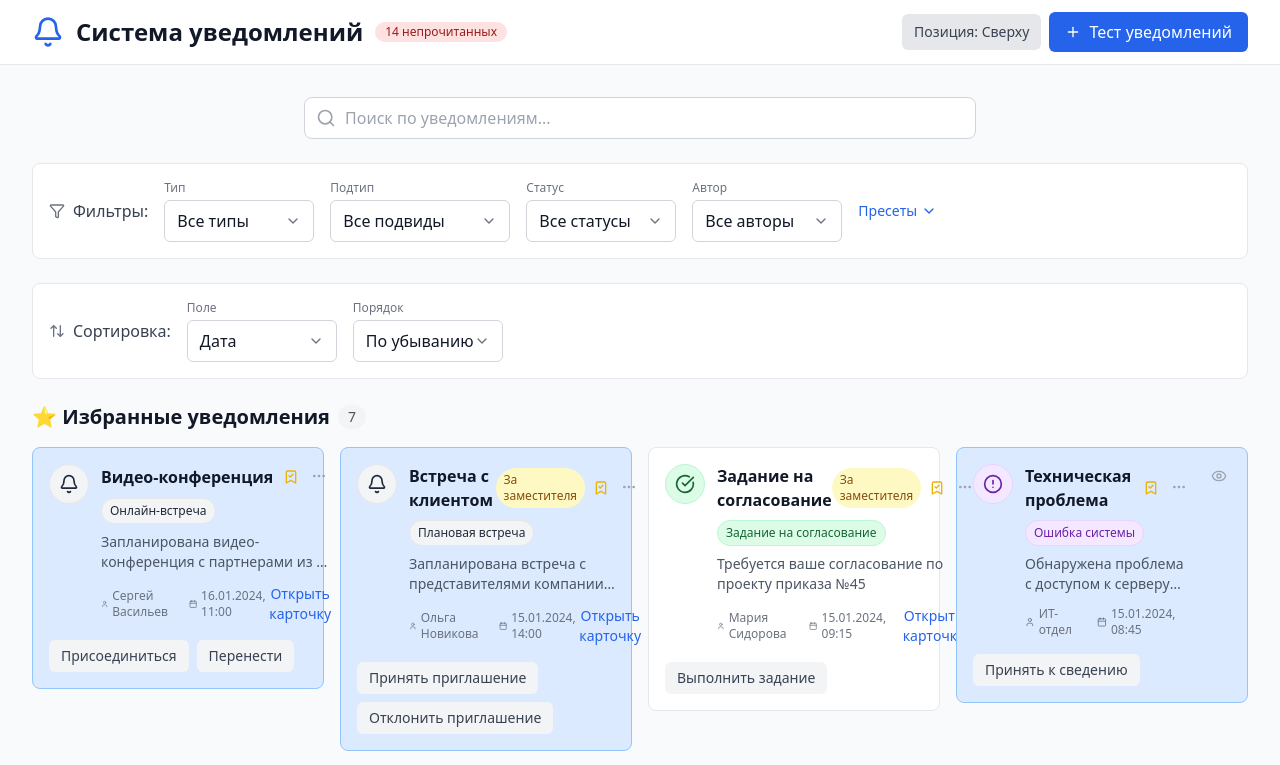
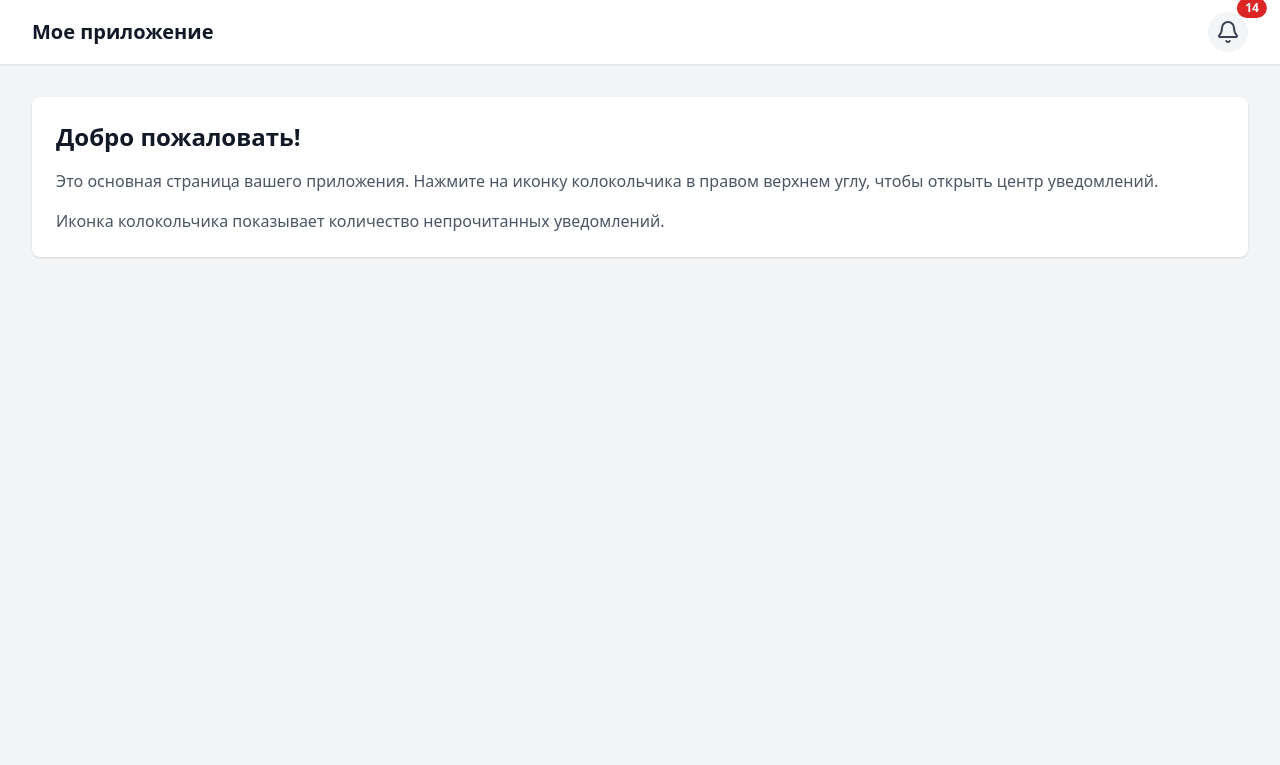
Before and after one commit to AzerQ/sed-notifications-frontend, a React app: page / in a window 1280 px wide. Shown: the top 765 px of the page. Built offline with nearby package versions, Linux system fonts and the light colour scheme.

Commit message:
feat(Notifications): implement NotificationCenter with modal and notification bell

```diff
--- a/src/App.tsx
+++ b/src/App.tsx
@@ -1,11 +1,44 @@
-import NotificationsBar from "./NotificationsBar/NotificationsBar";
 import React from "react";
-import {mockNotifications} from "./MockNotifications";
+import { NotificationCenter } from "./NotificationsBar";
+import { mockNotifications } from "./MockNotifications";
 
 const App: React.FC = () => {
-    return (<>
-        <NotificationsBar notifications={mockNotifications}/>
-    </>)
-}
+    return (
+        <div className="min-h-screen bg-gray-100">
+            {/* Header with notification bell */}
+            <header className="bg-white shadow-sm border-b border-gray-200">
+                <div className="max-w-7xl mx-auto px-4 sm:px-6 lg:px-8">
+                    <div className="flex justify-between items-center h-16">
+                        <div className="flex items-center">
+                            <h1 className="text-xl font-semibold text-gray-900">
+                                Мое приложение
+                            </h1>
+                        </div>
+
+                        <div className="flex items-center space-x-4">
+                            <NotificationCenter notifications={mockNotifications} />
+                        </div>
+                    </div>
+                </div>
+            </header>
+
+            {/* Main content */}
+            <main className="max-w-7xl mx-auto px-4 sm:px-6 lg:px-8 py-8">
+                <div className="bg-white rounded-lg shadow p-6">
+                    <h2 className="text-2xl font-bold text-gray-900 mb-4">
+                        Добро пожаловать!
+                    </h2>
+                    <p className="text-gray-600 mb-4">
+                        Это основная страница вашего приложения. Нажмите на иконку колокольчика
+                        в правом верхнем углу, чтобы открыть центр уведомлений.
+                    </p>
+                    <p className="text-gray-600">
+                        Иконка колокольчика показывает количество непрочитанных уведомлений.
+                    </p>
+                </div>
+            </main>
+        </div>
+    );
+};
 
 export default App;
--- /dev/null
+++ b/src/NotificationsBar/Modal.tsx
@@ -0,0 +1,87 @@
+import React, { useEffect } from 'react';
+import { X } from 'lucide-react';
+
+interface ModalProps {
+  isOpen: boolean;
+  onClose: () => void;
+  children: React.ReactNode;
+  title?: string;
+  size?: 'sm' | 'md' | 'lg' | 'xl' | 'full';
+}
+
+export const Modal: React.FC<ModalProps> = ({
+  isOpen,
+  onClose,
+  children,
+  title,
+  size = 'xl'
+}) => {
+  useEffect(() => {
+    const handleEscape = (event: KeyboardEvent) => {
+      if (event.key === 'Escape') {
+        onClose();
+      }
+    };
+
+    if (isOpen) {
+      document.addEventListener('keydown', handleEscape);
+      document.body.style.overflow = 'hidden';
+    }
+
+    return () => {
+      document.removeEventListener('keydown', handleEscape);
+      document.body.style.overflow = 'unset';
+    };
+  }, [isOpen, onClose]);
+
+  if (!isOpen) return null;
+
+  const sizeClasses = {
+    sm: 'max-w-md',
+    md: 'max-w-lg',
+    lg: 'max-w-2xl',
+    xl: 'max-w-6xl',
+    full: 'max-w-full mx-4'
+  };
+
+  return (
+    <div className="fixed inset-0 z-50 overflow-y-auto">
+      {/* Backdrop */}
+      <div
+        className="fixed inset-0 bg-black bg-opacity-50 transition-opacity"
+        onClick={onClose}
+      />
+
+      {/* Modal */}
+      <div className="flex min-h-screen items-center justify-center p-4">
+        <div
+          className={`
+            relative w-full ${sizeClasses[size]} bg-white rounded-lg shadow-xl
+            transform transition-all duration-300 ease-out max-h-[90vh] flex flex-col
+            ${isOpen ? 'scale-100 opacity-100' : 'scale-95 opacity-0'}
+          `}
+          onClick={(e) => e.stopPropagation()}
+        >
+          {/* Header */}
+          {title && (
+            <div className="flex items-center justify-between p-6 border-b border-gray-200">
+              <h2 className="text-xl font-semibold text-gray-900">{title}</h2>
+              <button
+                onClick={onClose}
+                className="p-2 hover:bg-gray-100 rounded-full transition-colors"
+                aria-label="Закрыть модальное окно"
+              >
+                <X className="w-5 h-5 text-gray-500" />
+              </button>
+            </div>
+          )}
+
+          {/* Content */}
+          <div className="flex-1 overflow-y-auto">
+            {children}
+          </div>
+        </div>
+      </div>
+    </div>
+  );
+};
--- /dev/null
+++ b/src/NotificationsBar/NotificationBell.tsx
@@ -0,0 +1,24 @@
+import React from 'react';
+import { Bell } from 'lucide-react';
+
+interface NotificationBellProps {
+  unreadCount: number;
+  onClick: () => void;
+}
+
+export const NotificationBell: React.FC<NotificationBellProps> = ({ unreadCount, onClick }) => {
+  return (
+    <button
+      onClick={onClick}
+      className="relative p-2 rounded-full bg-gray-100 hover:bg-gray-200 transition-colors duration-200 focus:outline-none focus:ring-2 focus:ring-blue-500 focus:ring-offset-2"
+      aria-label={`Открыть центр уведомлений${unreadCount > 0 ? ` (${unreadCount} непрочитанных)` : ''}`}
+    >
+      <Bell className="w-6 h-6 text-gray-700" />
+      {unreadCount > 0 && (
+        <span className="absolute -top-1 -right-1 inline-flex items-center justify-center px-2 py-1 text-xs font-bold leading-none text-white transform translate-x-1/2 -translate-y-1/2 bg-red-600 rounded-full min-w-[20px] h-5">
+          {unreadCount > 99 ? '99+' : unreadCount}
+        </span>
+      )}
+    </button>
+  );
+};
--- /dev/null
+++ b/src/NotificationsBar/NotificationCenter.tsx
@@ -0,0 +1,41 @@
+import React, { useState } from 'react';
+import { NotificationBell } from './NotificationBell';
+import { Modal } from './Modal';
+import { NotificationsBar } from './NotificationsBar';
+import { InAppNotificationData } from './types';
+
+interface NotificationCenterProps {
+  notifications: InAppNotificationData[];
+}
+
+export const NotificationCenter: React.FC<NotificationCenterProps> = ({ notifications }) => {
+  const [isModalOpen, setIsModalOpen] = useState(false);
+
+  const unreadCount = notifications.filter(notification => !notification.read).length;
+
+  const openModal = () => {
+    setIsModalOpen(true);
+  };
+
+  const closeModal = () => {
+    setIsModalOpen(false);
+  };
+
+  return (
+    <>
+      <NotificationBell
+        unreadCount={unreadCount}
+        onClick={openModal}
+      />
+
+      <Modal
+        isOpen={isModalOpen}
+        onClose={closeModal}
+        title="Центр уведомлений"
+        size="full"
+      >
+        <NotificationsBar notifications={notifications} />
+      </Modal>
+    </>
+  );
+};
--- a/src/NotificationsBar/NotificationsBar.tsx
+++ b/src/NotificationsBar/NotificationsBar.tsx
@@ -1,6 +1,5 @@
-// App.tsx
 import React, {useMemo, useState} from 'react';
-import { Bell, Plus, Search} from 'lucide-react';
+import { Plus, Search} from 'lucide-react';
 import {NotificationFilters} from "./NotificationFilters";
 import {NotificationSort} from "./NotificationSort";
 import {Filters, Preset, ToastConfig, SortOption} from "./types";
@@ -191,7 +190,7 @@ const NotificationsBarContent: React.FC<{
           </span>
         </h2>
       )}
-      <div className="grid gap-4 grid-cols-1 sm:grid-cols-1 md:grid-cols-2 xl:grid-cols-4">
+      <div className="grid gap-4 grid-cols-1 lg:grid-cols-2 xl:grid-cols-3">
         {notifications.length === 0 ? (
           emptyMessage && (
             <div className="col-span-full text-center py-8">
@@ -216,20 +215,32 @@ const NotificationsBarContent: React.FC<{
   );
 
   return (
-    <div className="min-h-screen bg-gray-50">
-      {/* Header */}
-      <header className="bg-white border-b border-gray-200">
-        <div className="max-w-7xl mx-auto px-4 sm:px-6 lg:px-8">
-          <div className="flex justify-between items-center h-16">
-            <div className="flex items-center space-x-3">
-              <Bell className="w-8 h-8 text-blue-600" />
-              <h1 className="text-2xl font-bold text-gray-900">Система уведомлений</h1>
+    <div className="h-full bg-gray-50 flex flex-col">
+      {/* Controls Section */}
+      <div className="p-6 border-b border-gray-200 bg-white flex-shrink-0">
+        {/* Search Bar */}
+        <div className="mb-4">
+          <div className="relative">
+            <Search className="absolute left-3 top-1/2 transform -translate-y-1/2 text-gray-400 w-5 h-5" />
+            <input
+              type="text"
+              placeholder="Поиск по уведомлениям..."
+              value={searchTerm}
+              onChange={handleSearchChange}
+              className="w-full pl-10 pr-4 py-2 border border-gray-300 rounded-lg focus:outline-none focus:ring-2 focus:ring-blue-500 focus:border-transparent"
+            />
+          </div>
+        </div>
+
+        <div className="flex flex-wrap gap-4 items-center justify-between">
+          <div className="flex items-center space-x-2">
             {unreadCount > 0 && (
               <span className="bg-red-100 text-red-800 text-xs font-medium px-2.5 py-0.5 rounded-full">
                 {unreadCount} непрочитанных
               </span>
             )}
           </div>
+
           <div className="flex items-center space-x-2">
             <button
               onClick={togglePosition}
@@ -247,24 +258,9 @@ const NotificationsBarContent: React.FC<{
           </div>
         </div>
       </div>
-      </header>
 
-      <main className="max-w-10xl mx-auto px-4 sm:px-6 lg:px-8 py-8">
-        {/* Search Bar */}
-        <div className="mb-6 max-w-2xl mx-auto">
-          <div className="relative">
-            <Search className="absolute left-3 top-1/2 transform -translate-y-1/2 text-gray-400 w-5 h-5" />
-            <input
-              type="text"
-              placeholder="Поиск по уведомлениям..."
-              value={searchTerm}
-              onChange={handleSearchChange}
-              className="w-full pl-10 pr-4 py-2 border border-gray-300 rounded-lg focus:outline-none focus:ring-2 focus:ring-blue-500 focus:border-transparent"
-            />
-          </div>
-        </div>
-
-        {/* Filters */}
+      {/* Filters Section */}
+      <div className="p-6 border-b border-gray-200 bg-white flex-shrink-0">
         <NotificationFilters
           notifications={notifications}
           filters={filters}
@@ -278,16 +274,19 @@ const NotificationsBarContent: React.FC<{
           onModalSave={savePreset}
         />
 
-        {/* Sort */}
         <NotificationSort
           sortOption={sortOption}
           onSortChange={handleSortChange}
         />
+      </div>
 
-        {/* Notifications Lists */}
+      {/* Notifications Content */}
+      <div className="flex-1 overflow-y-auto p-6">
         {starredNotifications.length === 0 && regularNotifications.length === 0 ? (
           <div className="text-center py-12">
-            <Bell className="w-16 h-16 text-gray-300 mx-auto mb-4" />
+            <div className="w-16 h-16 bg-gray-200 rounded-full mx-auto mb-4 flex items-center justify-center">
+              <Search className="w-8 h-8 text-gray-400" />
+            </div>
             <h3 className="text-lg font-medium text-gray-900 mb-2">Уведомления не найдены</h3>
             <p className="text-gray-500">Попробуйте изменить фильтры или выполнить поиск</p>
           </div>
@@ -315,9 +314,7 @@ const NotificationsBarContent: React.FC<{
             )}
           </>
         )}
-      </main>
+      </div>
     </div>
   );
 };
-
-export default NotificationsBar;
--- /dev/null
+++ b/src/NotificationsBar/index.ts
@@ -0,0 +1,5 @@
+export { NotificationCenter } from './NotificationCenter';
+export { NotificationBell } from './NotificationBell';
+export { NotificationsBar } from './NotificationsBar';
+export { Modal } from './Modal';
+export * from './types';
```
Lines whose indentation alone changed are shown as unchanged.
